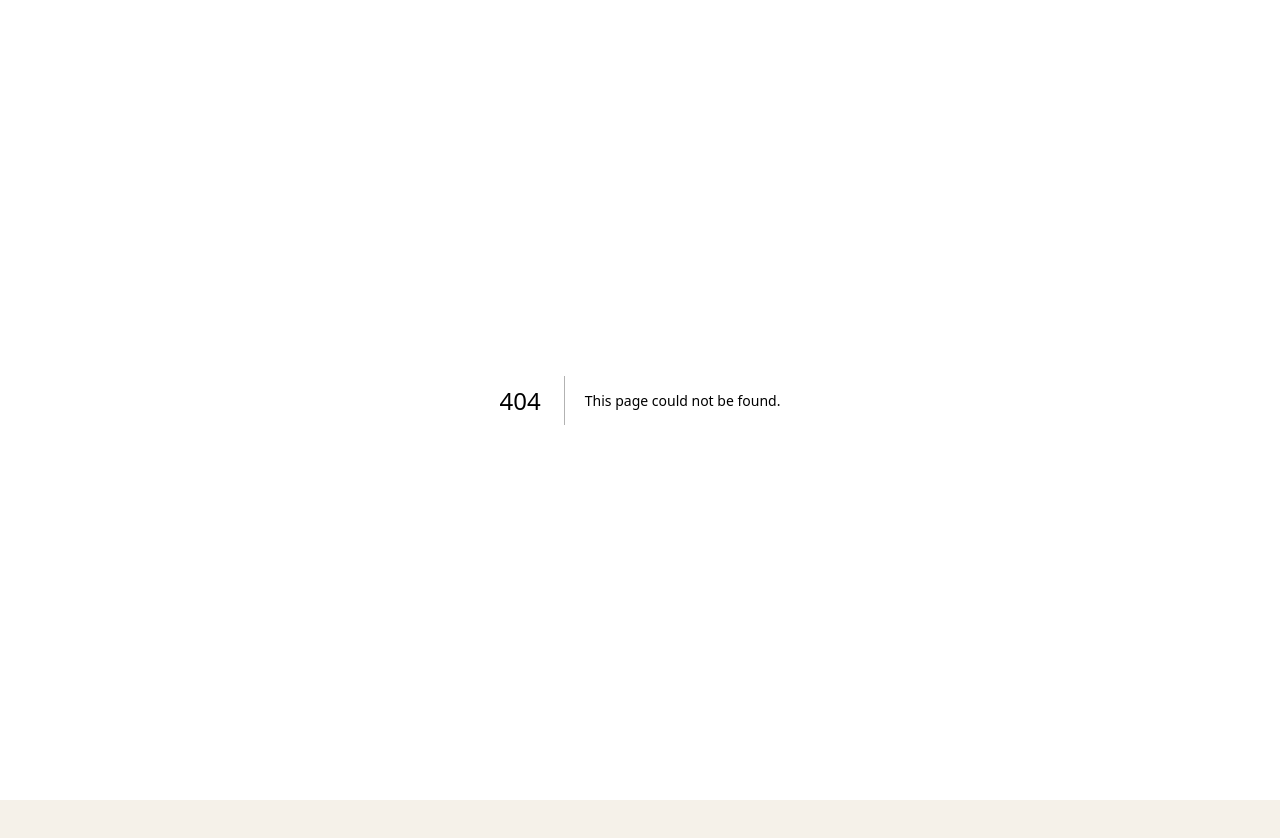
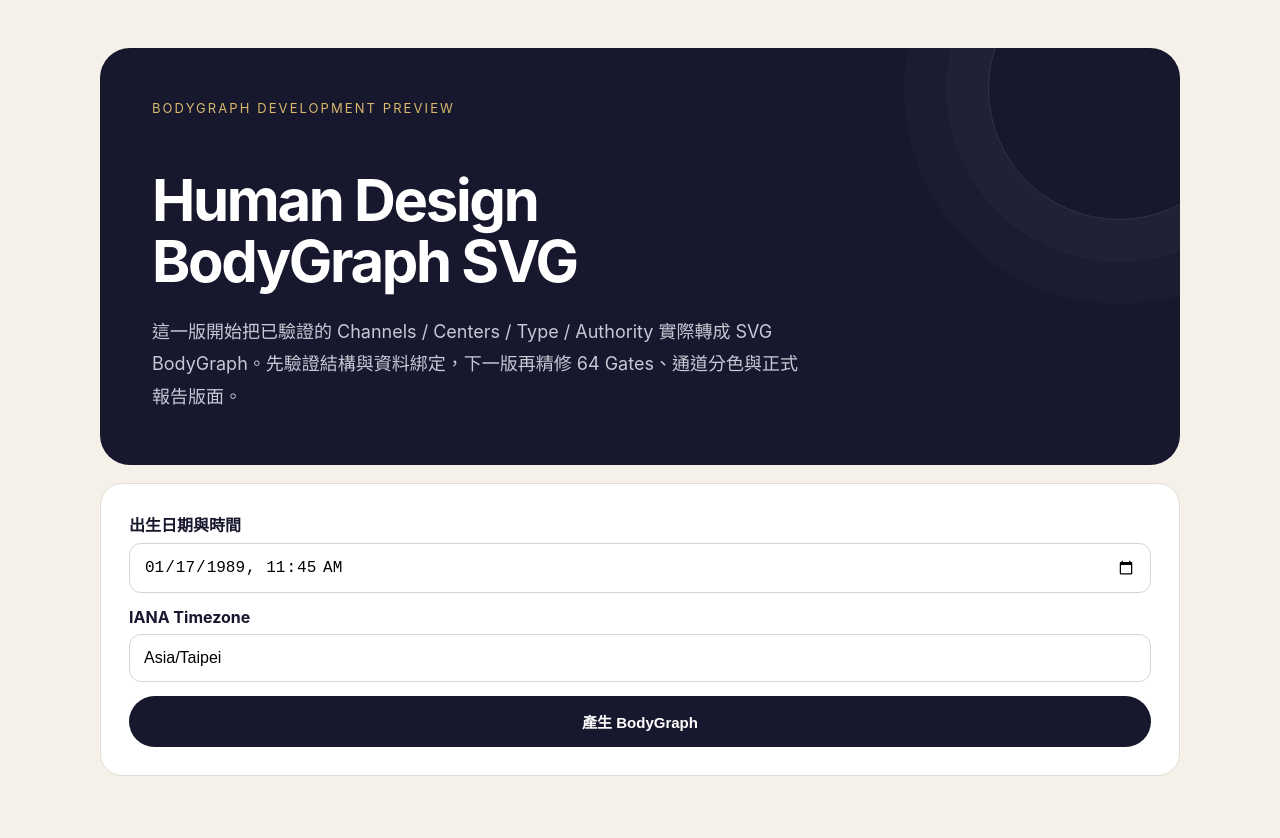
Before and after one commit to b9622024/human-design-fatloss-action, a Next.js app: page /dev/human-design-bodygraph in a window 1280 px wide. Before the commit this address had no page. Before the commit the page ends 800 px from the top, so only its background shows below. Built offline with nearby package versions, Linux system fonts and the light colour scheme.

Commit message:
Add Human Design BodyGraph development preview

```diff
--- /dev/null
+++ b/app/dev/human-design-bodygraph/page.tsx
@@ -0,0 +1,92 @@
+"use client";
+
+import { FormEvent, useState } from "react";
+import { BodyGraph } from "@/components/human-design/BodyGraph";
+import type { CoreHumanDesignChart } from "@/lib/human-design/topology";
+
+type CalculationResult = {
+  coreChart?: CoreHumanDesignChart;
+  birthTime?: unknown;
+  engine?: unknown;
+  [key: string]: unknown;
+};
+
+export default function HumanDesignBodyGraphPage() {
+  const [localDateTime, setLocalDateTime] = useState("1989-01-17T11:45");
+  const [timezone, setTimezone] = useState("Asia/Taipei");
+  const [result, setResult] = useState<CalculationResult | null>(null);
+  const [loading, setLoading] = useState(false);
+  const [copied, setCopied] = useState(false);
+
+  async function calculate(event: FormEvent) {
+    event.preventDefault();
+    setLoading(true);
+    setCopied(false);
+    try {
+      const response = await fetch("/api/dev/human-design-test", {
+        method: "POST",
+        headers: { "Content-Type": "application/json" },
+        body: JSON.stringify({ localDateTime, timezone }),
+      });
+      setResult(await response.json());
+    } finally {
+      setLoading(false);
+    }
+  }
+
+  async function copyJson() {
+    if (!result) return;
+    await navigator.clipboard.writeText(JSON.stringify(result, null, 2));
+    setCopied(true);
+    window.setTimeout(() => setCopied(false), 1800);
+  }
+
+  return (
+    <main className="page-shell">
+      <section className="hero-card">
+        <div className="eyebrow">BODYGRAPH DEVELOPMENT PREVIEW</div>
+        <h1 style={{ fontSize: "clamp(34px,6vw,58px)" }}>Human Design<br />BodyGraph SVG</h1>
+        <p className="lead">
+          這一版開始把已驗證的 Channels / Centers / Type / Authority 實際轉成 SVG BodyGraph。先驗證結構與資料綁定，下一版再精修 64 Gates、通道分色與正式報告版面。
+        </p>
+      </section>
+
+      <section className="card" style={{ marginTop: 18 }}>
+        <form onSubmit={calculate} style={{ display: "grid", gap: 14 }}>
+          <label style={{ display: "grid", gap: 7 }}>
+            <strong>出生日期與時間</strong>
+            <input type="datetime-local" value={localDateTime} onChange={(e) => setLocalDateTime(e.target.value)} style={{ padding: 14, borderRadius: 12, border: "1px solid #d9d4ca", fontSize: 16 }} />
+          </label>
+          <label style={{ display: "grid", gap: 7 }}>
+            <strong>IANA Timezone</strong>
+            <input value={timezone} onChange={(e) => setTimezone(e.target.value)} style={{ padding: 14, borderRadius: 12, border: "1px solid #d9d4ca", fontSize: 16 }} />
+          </label>
+          <button type="submit" disabled={loading} style={{ padding: 15, border: 0, borderRadius: 999, background: "#17172d", color: "white", fontWeight: 700, fontSize: 15 }}>
+            {loading ? "計算中…" : "產生 BodyGraph"}
+          </button>
+        </form>
+      </section>
+
+      {result?.coreChart && (
+        <section className="card" style={{ marginTop: 18 }}>
+          <h2 style={{ marginTop: 0 }}>BodyGraph Preview</h2>
+          <div style={{ display: "flex", justifyContent: "center", overflowX: "auto" }}>
+            <BodyGraph chart={result.coreChart} width={600} />
+          </div>
+        </section>
+      )}
+
+      {result && (
+        <section className="card" style={{ marginTop: 18, overflow: "auto" }}>
+          <div style={{ display: "flex", justifyContent: "space-between", alignItems: "center", gap: 12, flexWrap: "wrap" }}>
+            <h2 style={{ margin: 0 }}>Calculation JSON</h2>
+            <button type="button" onClick={copyJson} style={{ padding: "10px 14px", borderRadius: 999, border: "1px solid #17172d", background: "white", color: "#17172d", fontWeight: 700 }}>
+              {copied ? "已複製" : "一鍵複製 JSON"}
+            </button>
+          </div>
+          <pre style={{ whiteSpace: "pre-wrap", wordBreak: "break-word", fontSize: 12, lineHeight: 1.6 }}>{JSON.stringify(result, null, 2)}</pre>
+        </section>
+      )}
+    </main>
+  );
+}
```
